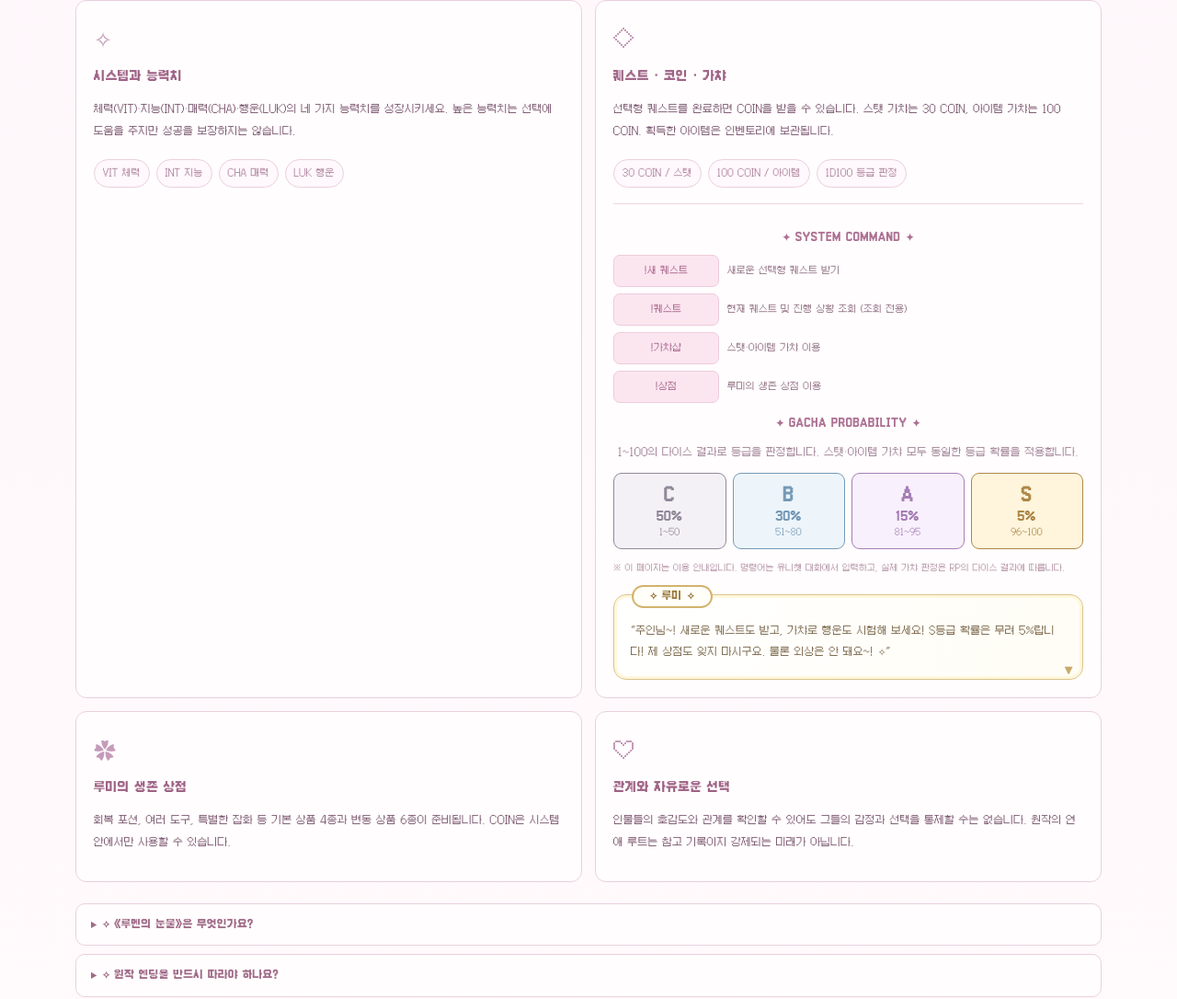
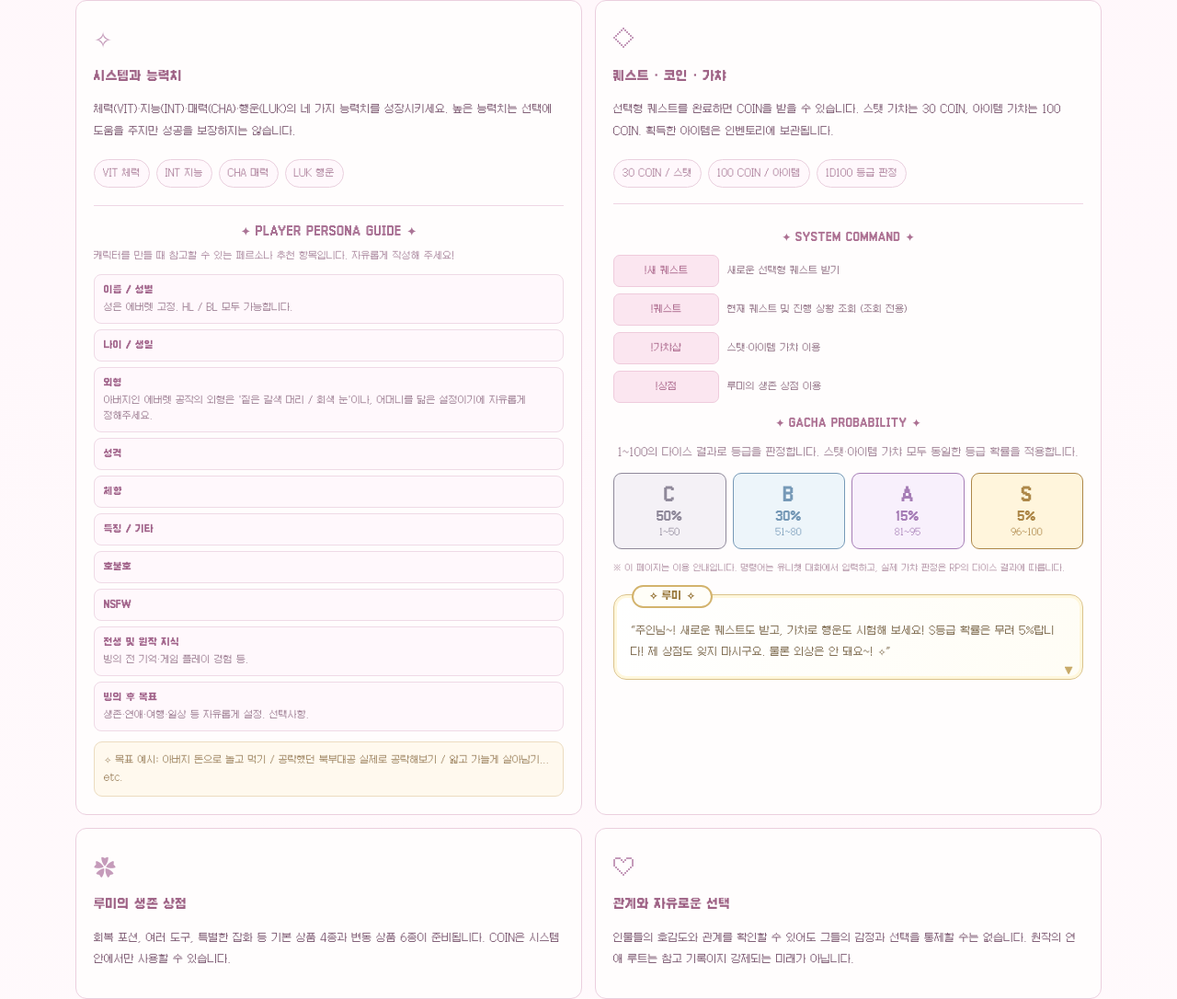
Before and after one commit to nokiii1/saintess-of-thorns, a plain HTML site: page index.html in a window 1280 px wide. Shown: the part 6049-7135 px from the top of the page at 92% size. Drawn offline with Linux system fonts and the light colour scheme.

Commit message:
Update index.html

```diff
--- a/index.html
+++ b/index.html
@@ -64,6 +64,16 @@ html,body,button,input,select,textarea{font-family:'Galmuri11',monospace!importa
 .hero-frame:before{z-index:2;pointer-events:none;box-shadow:inset 0 0 0 3px #fff8f180}
 .hero-frame-caption{text-align:center;color:#bc8eac;font-size:11px;line-height:1.8;letter-spacing:2px;font-weight:700;text-shadow:0 1px 0 #fff;max-width:100%;padding:0 12px}
 @media(max-width:680px){.hero-art{gap:10px;padding-bottom:18px}.hero-frame-caption{font-size:10px;letter-spacing:1.5px}}
+
+/* Player persona guide, nested under stats in the left system card. */
+.persona-guide{margin-top:19px;border-top:1px solid #efd7e5;padding-top:16px}
+.persona-guide h4{font-size:12px;color:#aa7395;margin:0 0 7px;text-align:center;letter-spacing:.5px}
+.persona-intro{font-size:10px!important;color:#aa879e!important;line-height:1.8!important;margin:0 0 11px!important;word-break:keep-all}
+.persona-fields{display:grid;gap:6px}
+.persona-fields>div{padding:8px 10px;border:1px solid #efdae6;border-radius:8px;background:#fff8fc;line-height:1.7;word-break:keep-all}
+.persona-fields b{display:block;font-size:10px;color:#a1638a}
+.persona-fields span{display:block;color:#9b7b90;font-size:10px;margin-top:2px}
+.persona-examples{background:#fff9ee;border:1px solid #ecdcc0;border-radius:9px;color:#9c825e;padding:10px;margin-top:11px;font-size:10px;line-height:1.9;word-break:keep-all}
 </style>
 </head>
 <body><div class="sparkles" aria-hidden="true"><i>✧</i><i>✦</i><i>✧</i><i>✧</i><i>✦</i></div><div class="site">
@@ -81,7 +91,24 @@ html,body,button,input,select,textarea{font-family:'Galmuri11',monospace!importa
 <div class="calendar-filters" id="seasonFilters" aria-label="행사 계절 필터"><button class="tab active" data-season="all">전체 · 12</button><button class="tab" data-season="spring">봄</button><button class="tab" data-season="summer">여름</button><button class="tab" data-season="autumn">가을</button><button class="tab" data-season="winter">겨울</button></div>
 <div class="event-grid" id="eventGrid"></div><div class="notice">✧ 행사 일자는 게임 속 일정입니다. 5월 26일 무도회를 제외한 행사의 정확한 개최일·초청·참석 자격은 주최 측 공지와 실제 진행에 따릅니다. 원작 이벤트와 연애 결과는 강제되지 않으며, 플레이어가 불참해도 세계의 행사는 계속됩니다.</div></section>
 <section class="section" id="fate"><div class="section-head"><div class="kicker">✦ BRANCH OF DESTINY ✦</div><h2>원작과 달라지는 운명</h2><div class="filigree">✿</div><p>이미 쓰인 결말이, 당신의 미래까지 결정하지는 않습니다.</p></div><div class="fate"><article class="fate-side original"><div class="sub">ORIGINAL ROUTE / 정해진 서사</div><h3>원작 속 악역의 파멸</h3><p>원작에서 에버렛 공작가의 후계자는 성녀 후보 엘리시아를 방해하는 악역으로 그려집니다.</p><ul><li>엘리시아 중심으로 진행되는 이야기</li><li>공략 대상과 사랑을 이루는 해피엔딩</li><li>주변의 외면과 후계자 지위 상실</li><li>악역의 파멸로 완성되는 종장</li></ul></article><div class="fate-divider" aria-hidden="true">✧<br>⇢<br>✧</div><article class="fate-side now"><div class="sub">YOUR ROUTE / 새로운 서사</div><h3>당신이 선택하는 미래</h3><p>이제 원작의 악역으로 빙의한 당신이 새로운 삶을 시작합니다. NPC들은 각자 자신의 의지에 따라 행동하고, 원작의 사건과 관계는 달라질 수 있습니다.</p><ul><li>황궁 무도회 약 3주 전부터 시작</li><li>우정·로맨스·동맹·대립 모두 가능</li><li>원작 사건의 변화·취소·새로운 전개</li><li>생존과 결말을 스스로 결정하는 자유</li></ul></article></div><div class="notice">※ 원작의 악역 묘사와 당시 플레이어의 평가는 현재 세계에서 당신의 실제 행적을 확정하지 않습니다. 목걸이 《루멘의 눈물》의 실제 기능도 원작에서 공개되지 않았으며, 게임을 플레이했다는 이유만으로 비밀을 아는 것은 아닙니다.</div></section>
-<section class="section" id="guide"><div class="section-head"><div class="kicker">✦ BEGINNER'S GUIDE ✦</div><h2>생존 가이드</h2><div class="filigree">✿</div><p>친절한 시스템 안내자 루미가 소개하는 새로운 세계.</p></div><div class="archive"><article class="archive-card"><div class="seal">✧</div><h3>시스템과 능력치</h3><p>체력(VIT)·지능(INT)·매력(CHA)·행운(LUK)의 네 가지 능력치를 성장시키세요. 높은 능력치는 선택에 도움을 주지만 성공을 보장하지는 않습니다.</p><div class="story-chips"><span class="chip">VIT 체력</span><span class="chip">INT 지능</span><span class="chip">CHA 매력</span><span class="chip">LUK 행운</span></div></article><article class="archive-card"><div class="seal">◇</div><h3>퀘스트 · 코인 · 가챠</h3><p>선택형 퀘스트를 완료하면 COIN을 받을 수 있습니다. 스탯 가챠는 30 COIN, 아이템 가챠는 100 COIN. 획득한 아이템은 인벤토리에 보관됩니다.</p><div class="story-chips"><span class="chip">30 COIN / 스탯</span><span class="chip">100 COIN / 아이템</span><span class="chip">1D100 등급 판정</span></div>
+<section class="section" id="guide"><div class="section-head"><div class="kicker">✦ BEGINNER'S GUIDE ✦</div><h2>생존 가이드</h2><div class="filigree">✿</div><p>친절한 시스템 안내자 루미가 소개하는 새로운 세계.</p></div><div class="archive"><article class="archive-card"><div class="seal">✧</div><h3>시스템과 능력치</h3><p>체력(VIT)·지능(INT)·매력(CHA)·행운(LUK)의 네 가지 능력치를 성장시키세요. 높은 능력치는 선택에 도움을 주지만 성공을 보장하지는 않습니다.</p><div class="story-chips"><span class="chip">VIT 체력</span><span class="chip">INT 지능</span><span class="chip">CHA 매력</span><span class="chip">LUK 행운</span></div>
+<div class="persona-guide">
+  <h4>✦ PLAYER PERSONA GUIDE ✦</h4>
+  <p class="persona-intro">캐릭터를 만들 때 참고할 수 있는 페르소나 추천 항목입니다. 자유롭게 작성해 주세요!</p>
+  <div class="persona-fields">
+    <div><b>이름 / 성별</b><span>성은 에버렛 고정. HL / BL 모두 가능합니다.</span></div>
+    <div><b>나이 / 생일</b></div>
+    <div><b>외형</b><span>아버지인 에버렛 공작의 외형은 '짙은 갈색 머리 / 회색 눈'이나, 어머니를 닮은 설정이기에 자유롭게 정해주세요.</span></div>
+    <div><b>성격</b></div>
+    <div><b>체향</b></div>
+    <div><b>특징 / 기타</b></div>
+    <div><b>호불호</b></div>
+    <div><b>NSFW</b></div>
+    <div><b>전생 및 원작 지식</b><span>빙의 전 기억·게임 플레이 경험 등.</span></div>
+    <div><b>빙의 후 목표</b><span>생존·연애·여행·일상 등 자유롭게 설정. 선택사항.</span></div>
+  </div>
+  <div class="persona-examples">✧ 목표 예시: 아버지 돈으로 놀고 먹기 / 공략했던 북부대공 실제로 공략해보기 / 얇고 가늘게 살아남기... etc.</div>
+</div></article><article class="archive-card"><div class="seal">◇</div><h3>퀘스트 · 코인 · 가챠</h3><p>선택형 퀘스트를 완료하면 COIN을 받을 수 있습니다. 스탯 가챠는 30 COIN, 아이템 가챠는 100 COIN. 획득한 아이템은 인벤토리에 보관됩니다.</p><div class="story-chips"><span class="chip">30 COIN / 스탯</span><span class="chip">100 COIN / 아이템</span><span class="chip">1D100 등급 판정</span></div>
 <div class="game-system-guide"><h4>✦ SYSTEM COMMAND ✦</h4>
 <div class="command-grid">
 <div class="command-item"><code>!새 퀘스트</code><span>새로운 선택형 퀘스트 받기</span></div>
@@ -98,7 +125,7 @@ html,body,button,input,select,textarea{font-family:'Galmuri11',monospace!importa
 </div>
 <p class="guide-footnote">※ 이 페이지는 이용 안내입니다. 명령어는 유니챗 대화에서 입력하고, 실제 가챠 판정은 RP의 다이스 결과에 따릅니다.</p>
 <div class="dialogue guide-lumi"><span class="name">✧ 루미 ✧</span><p>“주인님~! 새로운 퀘스트도 받고, 가챠로 행운도 시험해 보세요! S등급 확률은 무려 5%랍니다! 제 상점도 잊지 마시구요. 물론 외상은 안 돼요~! ✧”</p></div>
-</div></article><article class="archive-card"><div class="seal">✿</div><h3>루미의 생존 상점</h3><p>회복 포션, 여러 도구, 특별한 잡화 등 기본 상품 4종과 변동 상품 6종이 준비됩니다. COIN은 시스템 안에서만 사용할 수 있습니다.</p></article><article class="archive-card"><div class="seal">♡</div><h3>관계와 자유로운 선택</h3><p>인물들의 호감도와 관계를 확인할 수 있어도 그들의 감정과 선택을 통제할 수는 없습니다. 원작의 연애 루트는 참고 기록이지 강제되는 미래가 아닙니다.</p></article></div><div class="faq" style="margin-top:23px"><details><summary>✧ 《루멘의 눈물》은 무엇인가요?</summary><p>원작의 엘리시아가 처음부터 착용했던 은빛 목걸이입니다. 치유 기적 때 빛나는 모습이 반복적으로 등장했지만 실제 작동 원리와 힘의 출처는 원작에서 설명되지 않았습니다.</p></details><details><summary>✧ 원작 엔딩을 반드시 따라야 하나요?</summary><p>아니요. 원작 사건은 실제 행동에 따라 달라질 수 있고, 등장인물들의 관계도 새롭게 형성됩니다. 원작에서 악역으로 그려졌다는 이유만으로 파멸이 확정되지는 않습니다.</p></details><details><summary>✧ 원작의 모든 내용을 기억하는 상태인가요?</summary><p>아니요. 플레이어가 원작을 얼마나 플레이했고 어떤 사건을 기억하는지는 각자의 설정을 따릅니다. 숨겨진 비밀을 자동으로 알게 되지는 않습니다.</p></details></div></section>
+</div></article><article class="archive-card"><div class="seal">✿</div><h3>루미의 생존 상점</h3><p>회복 포션, 여러 도구, 특별한 잡화 등 기본 상품 4종과 변동 상품 6종이 준비됩니다. COIN은 시스템 안에서만 사용할 수 있습니다.</p></article><article class="archive-card"><div class="seal">♡</div><h3>관계와 자유로운 선택</h3><p>인물들의 호감도와 관계를 확인할 수 있어도 그들의 감정과 선택을 통제할 수는 없습니다. 원작의 연애 루트는 참고 기록이지 강제되는 미래가 아닙니다.</p></article></div><div class="faq" style="margin-top:23px"><details><summary>✧ 《루멘의 눈물》은 무엇인가요?</summary><p>원작의 엘리시아가 처음부터 착용했던 은빛 목걸이입니다. 치유 기적 때 빛나는 모습이 반복적으로 등장했지만 실제 작동 원리와 힘의 출처는 원작에서 설명되지 않았습니다. 그러나, 어딘가 엘리시아는 그 목걸이를 늘 차고 다닙니다. 마치, 잃어버리면 큰일이라도 날 것처럼. 과연 그저 유품일까요?</p></details><details><summary>✧ 원작 엔딩을 반드시 따라야 하나요?</summary><p>아니요. 원작 사건은 실제 행동에 따라 달라질 수 있고, 등장인물들의 관계도 새롭게 형성됩니다. 원작에서 악역으로 그려졌다는 이유만으로 파멸이 확정되지는 않습니다.</p></details><details><summary>✧ 원작의 모든 내용을 기억하는 상태인가요?</summary><p>아니요. 플레이어가 원작을 얼마나 플레이했고 어떤 사건을 기억하는지는 각자의 설정을 따릅니다. 숨겨진 비밀을 자동으로 알게 되지는 않습니다.</p></details></div></section>
 </main><footer class="footer"><div class="title">✧ THE THORN-CROWNED SAINTESS ✧</div>ORIGINAL ROUTES ARE NOT YOUR DESTINY<br>✿ EVERY CHOICE WRITES YOUR STORY ✿</footer></div>
 <div class="modal-back" id="modalBack" role="presentation"><div class="modal" role="dialog" aria-modal="true" aria-labelledby="modalTitle"><button class="modal-close" id="modalClose" aria-label="닫기">✕</button><div class="modal-content" id="modalContent"></div></div></div>
 <script>
@@ -127,19 +154,19 @@ const chars=[
 // 세계관 장소 도감: 항목별 정보는 제공된 로어 기반
 const places=[
 {id:'asteria',name:'아스테리아 — 제국의 수도',kind:'IMPERIAL CAPITAL',glyph:'✿',color:'#c38ca8',tint:'#fff0f8',short:'황궁을 중심으로 다섯 지구가 펼쳐지는 제국의 수도.',items:[['위치','아스테리온 제국 중앙부의 대도시. 황궁을 중심으로 귀족 지구·상업 지구·성역 지구·마법 지구·구시가지가 형성되어 있다.'],['귀족 지구','황궁 주변에 에버렛 공작저, 대귀족 저택, 고급 상점, 살롱 및 무도회장이 모여 있다.'],['상업 지구','시장·여관·상점·공방·길드 지부가 밀집해 귀족과 평민이 함께 왕래한다.'],['성역 지구','중앙 신전, 종교 시설과 구호 기관이 모인 곳. 신전의 영향력이 강하다.'],['마법 지구','수도 외곽의 마탑과 연구 시설, 마도구 공방 및 상점이 모인 구역.'],['구시가지','오래된 건물과 좁은 골목, 주점과 작은 상점. 일부 구역에는 암시장과 비공식 정보 거래가 있으며 서부에는 회원제 살롱 《흑조관》이 있다.'],['사회와 이동','신분·재산 격차가 있지만 평민 상인과 전문직의 영향력이 커지고 있다. 마차·말·도보로 이동하며 같은 도시 안에서도 이동 시간이 필요하다.']]},
-{id:'everett',name:'에버렛 공작저',kind:'NOBLE ESTATE',glyph:'♜',color:'#bc90ae',tint:'#fff3f9',short:'수도 귀족 지구의 아이보리빛 대저택과 장미 정원.',items:[['위치','아스테리아의 상류 귀족 지구. 황궁과 주요 사교 시설에 접근하기 좋은 에버렛 공작가의 수도 저택.'],['외관','아이보리색 석조 건물과 푸른 지붕. 분수·장미 정원·온실·산책로, 높은 담장과 철제 정문.'],['내부','중앙 홀·대연회장·응접실·식당·도서실·공작 집무실·가족 침실·손님용 객실·사용인 구역. 가구와 가문의 초상화로 꾸며져 있다.'],['거주','에드먼드와 에버렛 가문의 친자녀인 플레이어가 거주한다. 플레이어의 침실·개인 공간은 선택과 설정에 따라 달라지며 외형과 취향을 확정하지 않는다.'],['엘리시아의 방문','에버렛 공작가의 후원을 받지만 평소 중앙 신전에 거주한다. 면담·행사·사교 일정 때 방문하며 필요한 경우 손님 객실에 머문다. 가족 전용 공간 출입권과 상속권은 없다.'],['운영','집사장 알베르트·시녀장 헬레나를 중심으로 하인·요리사·정원사·호위 기사들이 근무한다. 각자의 판단과 입장은 다르다.'],['분위기','겉으로는 품위 있는 명문가의 저택. 엘리시아에 대한 후원과 후계자에 대한 악평으로 미묘한 소문이 돌지만 갈등의 실제 원인과 책임은 정해져 있지 않다.'],['출입','가족과 사용인은 권한에 따라 출입한다. 외부 방문객은 초대나 허가가 필요하며 개인 침실·집무실·기밀 구역은 무단 출입할 수 없다.']]},
+{id:'everett',name:'에버렛 공작저',kind:'NOBLE ESTATE',glyph:'♜',color:'#bc90ae',tint:'#fff3f9',short:'수도 귀족 지구의 아이보리빛 대저택과 장미 정원.',items:[['위치','아스테리아의 상류 귀족 지구. 황궁과 주요 사교 시설에 접근하기 좋은 에버렛 공작가의 수도 저택.'],['외관','아이보리색 석조 건물과 푸른 지붕. 분수·장미 정원·온실·산책로, 높은 담장과 철제 정문.'],['내부','중앙 홀·대연회장·응접실·식당·도서실·공작 집무실·가족 침실·손님용 객실·사용인 구역. 가구와 가문의 초상화로 꾸며져 있다.'],['거주','에드먼드와 에버렛 가문의 친자녀인 플레이어가 거주한다.'],['엘리시아의 방문','에버렛 공작가의 후원을 받지만 평소 중앙 신전에 거주한다. 면담·행사·사교 일정 때 방문하며 필요한 경우 손님 객실에 머문다. 가족 전용 공간 출입권과 상속권은 없다.'],['운영','집사장 알베르트·시녀장 헬레나를 중심으로 하인·요리사·정원사·호위 기사들이 근무한다.'],['분위기','겉으로는 품위 있는 명문가의 저택. 엘리시아에 대한 후원과 후계자에 대한 악평으로 미묘한 소문이 돌고있다.'],['출입','가족과 사용인은 권한에 따라 출입한다. 외부 방문객은 초대나 허가가 필요하며 개인 침실·집무실·기밀 구역은 무단 출입할 수 없다.']]},
 {id:'palace',name:'아스테리온 황궁',kind:'IMPERIAL PALACE',glyph:'♛',color:'#bca06d',tint:'#fff8e9',short:'황실의 권력과 화려한 무도회가 모이는 중심지.',items:[['위치','아스테리아 수도 중심부. 제국 정치·외교·황실 행정의 중심.'],['외관','흰 대리석·금빛 장식의 궁전. 광장·분수·회랑·정원과 높은 성벽.'],['내부','황제 거처·황실 집무 구역·알현실·대연회장·무도회장·황실 도서관·개인 정원·황족별 독립 궁전.'],['황태자궁','아드리엘의 거처와 업무 공간. 집무실·응접실·개인 서재·작은 온실이 있으며 차분하고 정돈되어 있다.'],['제2황자궁','카일런의 거처. 넓은 사교·오락 응접 공간과 개인 집무실·비공개 서류 보관실이 공존한다.'],['분위기','화려한 연회와 엄격한 예법 이면으로 정치 경쟁·정보전·권력 암투가 공존한다. 황족의 사적인 행동도 정치적으로 해석될 수 있다.'],['출입','초청 귀족·관계자는 황궁의 지정된 공식 구역에 입장할 수 있으나 황족 개인 공간과 기밀 구역은 별도 허가가 필요하다.']]},
 {id:'blackwood',name:'블렉우드 대공성',kind:'NORTHERN GRAND CASTLE',glyph:'❄',color:'#8da8c2',tint:'#edf5fc',short:'설산과 침엽수림을 지키는 북부 변경의 요새.',items:[['위치','아스테리온 제국 북부 블렉우드 대공령. 설산과 침엽수림으로 둘러싸인 변경의 중심 요새.'],['외관','짙은 회색 석재 성벽·망루·훈련장·마구간. 겨울에는 눈으로 뒤덮인다.'],['내부','대공 집무실·회의실·병영·무기고·연회장·도서실·가족 거처·손님 객실. 절제된 장식과 견고한 실용 시설.'],['카시안의 공간','침실과 집무실은 실용적으로 정돈되어 있다. 벽난로·두꺼운 모피 담요·북부 지도·군사 보고서, 군견과 군마 시설이 있다.'],['분위기','혹독한 기후 속에 주민과 병사들이 협력하며, 화려한 예법보다 책임·실력·신뢰를 중시한다.'],['운영','카시안이 북부군·영지 행정을 총괄하고 기사단과 관리·사용인이 업무를 맡는다. 그가 부재해도 영지는 운영된다.'],['출입과 이동','방문객과 상인은 지정 구역에 입장하되 군사 시설·개인 공간은 제한된다. 수도에서 북부로 이동하는 데에는 거리와 날씨에 따른 시간이 걸린다.']]},
 {id:'temple',name:'아스테리아 중앙 신전',kind:'HOLY TEMPLE',glyph:'✧',color:'#a0a7c9',tint:'#f4f4ff',short:'치유와 구호, 성기사단의 임무가 함께하는 성역.',items:[['위치','수도 아스테리아 성역 지구. 제국 신앙의 중심이자 성기사단 주요 거점.'],['외관','흰 석재와 금빛 첨탑, 거대한 스테인드글라스. 광장과 정원, 기도 공간.'],['내부','대예배당·기도실·치유실·성직자 거처·성기사 숙소·훈련장·기록실·회의실·성녀 후보 숙소.'],['운영','예배·치유·구호·교육을 담당한다. 황실과 협력하면서도 독자적 종교 권위와 이해관계를 지닌다.'],['엘리시아','평민 출신 성녀 후보로 빛 마법과 치유의 기적을 선보인다. 신전 숙소에서 생활하며 교육·예배·봉사에 참여한다. 공작가가 교육·생활·사교 활동을 후원하되 신전 소속이며 공작가 가족이 아니다.'],['마리엘과 노엘','마리엘은 엘리시아의 전담 시녀로 별도 공간에 거주한다. 노엘은 성기사단 소속으로 경호·훈련·구호 임무를 수행하며 별도 숙소와 일정을 지닌다.'],['공개된 인식','신전은 엘리시아의 치유를 신성한 축복으로 여긴다. 목걸이의 실제 작동 원리는 공식적으로 알려져 있지 않다.'],['출입','대예배당·일부 정원은 시민에게 개방된다. 숙소·기밀 기록실·고위 성직자 구역은 허가가 필요하다.']]},
 {id:'tower',name:'아르카디아 마탑',kind:'ARCANE TOWER',glyph:'✦',color:'#998bbd',tint:'#f5f0fd',short:'보랏빛 마력 결정이 빛나는 연구자들의 자치 구역.',items:[['위치','아스테리아 외곽 마법 지구. 황실의 직접 통제를 제한적으로 받는 연구 자치 구역.'],['외관','청회색 석재와 보랏빛 마력 결정의 거대한 탑. 연구동·실험장·마도구 공방·마법사 숙소가 있다.'],['내부','마법 도서관·연구실·강의실·실험실·마도구 제작실·자료실·회의실·마탑주 거처가 층별로 구분된다.'],['시온의 구역','최상층의 개인 연구실과 거처. 논문·마도구·실험 기록이 개인적인 정리 체계에 따라 놓여 있다.'],['운영','마법 연구·마도구 개발·마법사 교육을 담당한다. 마탑주 시온이 총괄하고 연구원들은 독립 프로젝트를 진행한다.'],['분위기','작위보다 학문·연구 성과와 실력을 높이 평가한다. 연구 경쟁과 학파 갈등도 존재한다.'],['출입','공개 강의실과 일부 마도구 상점은 외부인도 이용 가능하지만 실험실·기밀 자료실·마탑주 개인 공간은 별도 허가가 필요하다.']]}];
 const imperialEvents=[
-{month:1,name:'북부 겨울 축제',kind:'지방 · 계절',place:'북부 도시와 마을',season:'winter',icon:'❄',desc:'겨울의 안녕과 공동체 결속을 기념하는 시장·공연·음식·눈 축제.',note:'원작 카시안 루트와 연결되지만 폭설이나 재난은 매번 발생하지 않는다.'},
+{month:1,name:'북부 겨울 축제',kind:'지방 · 계절',place:'북부 도시와 마을',season:'winter',icon:'❄',desc:'겨울의 안녕과 공동체 결속을 기념하는 시장·공연·음식·눈 축제.',note:'원작 카시안 루트와 연결된다.'},
 {month:2,name:'겨울 사교 모임',kind:'귀족 사회',place:'귀족 저택·별장',season:'winter',icon:'◇',desc:'한겨울에 열리는 소규모 연회와 친목 행사. 사적인 교류와 휴식이 중심.'},
 {month:3,name:'봄의 정원 다과회',kind:'귀족 사회',place:'저택·온실·별장',season:'spring',icon:'✿',desc:'차와 디저트로 친목·혼담·후원·정보 교환이 이루어지는 작은 모임.'},
 {month:4,name:'사교 시즌 개막',kind:'귀족 사회',place:'수도 귀족 지구',season:'spring',icon:'♡',desc:'귀족 가문들의 방문·초청·연회 준비가 시작되고 사교·혼담이 활발해진다.'},
 {month:5,name:'황궁 사교 무도회',kind:'황실 · 핵심 이벤트',place:'아스테리온 황궁 대연회장',season:'spring',icon:'♛',date:'26',desc:'황족·귀족·공식 초청 인사가 참석해 무도·연회·혼담·정치 교류를 나눈다.',note:'원작 제1장에서 엘리시아가 공략 대상과 인연을 맺은 무대. 현재 세계에서 원작 만남은 강제되지 않는다. 초대장은 입장 자격을 증명하며 분실 시 신원 확인·재발급 절차를 거칠 수 있다.'},
 {month:6,name:'자선 연회 및 후원 행사',kind:'귀족 사회',place:'귀족 저택·황궁·신전',season:'summer',icon:'✧',desc:'구호·의료·교육·예술 후원을 위한 모금과 교류. 선의와 명성 관리가 공존한다.'},
-{month:7,name:'마탑의 별 관측제',kind:'마탑 행사',place:'마탑 관측 시설',season:'summer',icon:'✦',desc:'천문·마법 연구 발표·마도구 시연·별 관측. 공개 구역과 연구자 전용 구역은 구별된다.',note:'원작 시온 루트와 연결될 수 있으나 연애 사건을 강제하지 않는다.'},
+{month:7,name:'마탑의 별 관측제',kind:'마탑 행사',place:'마탑 관측 시설',season:'summer',icon:'✦',desc:'천문·마법 연구 발표·마도구 시연·별 관측. 공개 구역과 연구자 전용 구역은 구별된다.',note:'원작 시온 루트와 관련된다.'},
 {month:8,name:'황실 가면무도회',kind:'황실 행사',place:'황궁 별궁 또는 지정 연회장',season:'summer',icon:'♜',desc:'가면과 별칭으로 춤·대화를 즐기는 행사. 신분과 정체를 완전히 숨길 수 있는 것은 아니다.',note:'원작 카일런 루트의 대표 이벤트와 관련된다.'},
 {month:9,name:'수도 수확 축제',kind:'지방 · 계절',place:'아스테리아 광장·시장',season:'autumn',icon:'❀',desc:'수확을 기념하는 시장·공연·행렬·음식 축제. 귀족과 평민 모두 참여할 수 있다.'},
 {month:10,name:'귀족 사냥 대회',kind:'귀족 사회',place:'황실·귀족 지정 사냥터',season:'autumn',icon:'♞',desc:'승마·사냥·야외 연회. 직접 사냥하지 않고 관람·사교 활동에 참여할 수도 있다.'},
```
